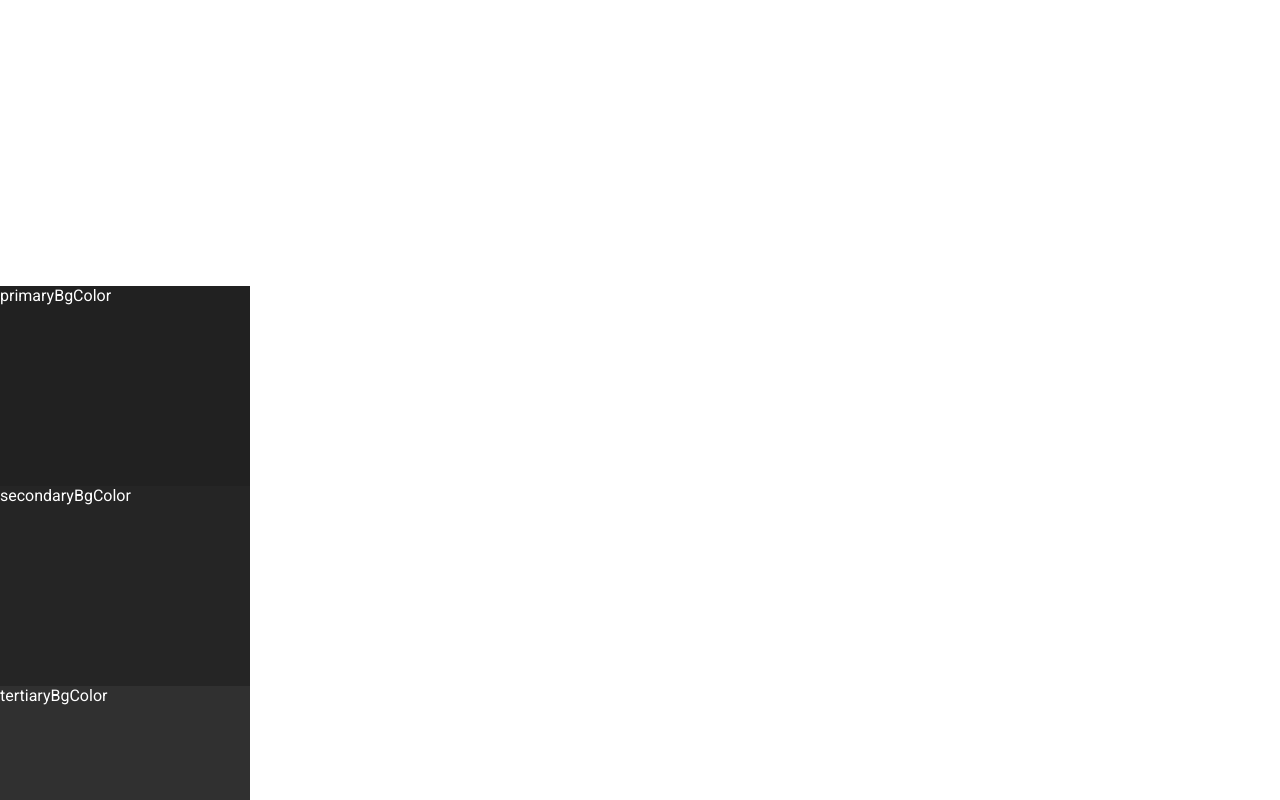
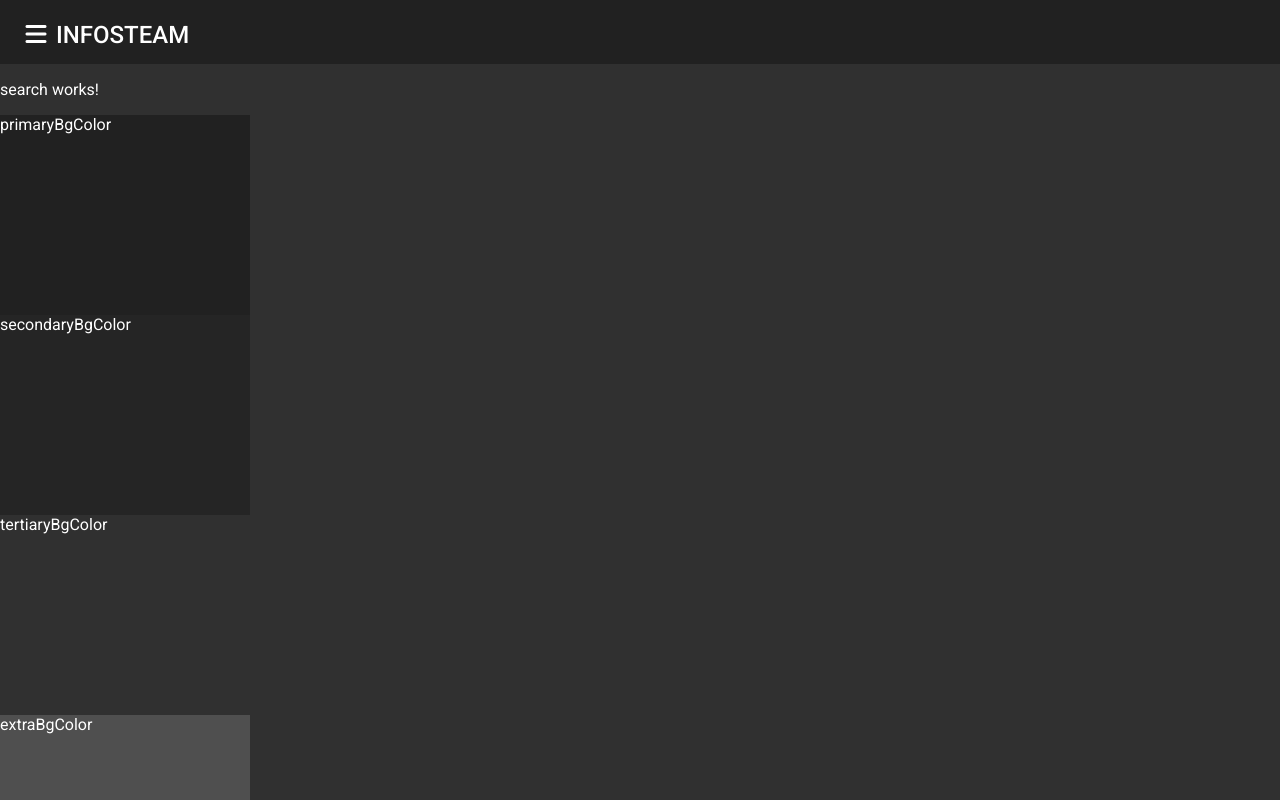
Before and after one commit to KoreanJuice/InfoSteam-v1, an Angular app: page / in a window 1280 px wide. Shown: the top 800 px of the page. Built offline with nearby package versions, Linux system fonts and the light colour scheme.

Commit message:
Added side nav

```diff
--- a/src/app/app.component.html
+++ b/src/app/app.component.html
@@ -1,14 +1,29 @@
-<h1>Home page works!</h1>
-<p>there goes a scroll :)</p>
+<mat-toolbar class="primaryBgColor">
+    <button mat-icon-button class="btnMenuIcon" (click)="drawer.toggle()">
+        <i class="fas fa-bars"></i>
+    </button>
+    <div>
+        <div class="title">{{ title | uppercase }}</div>
+    </div>
+</mat-toolbar>
 
-<h2>
-    <a [routerLink]="['']">MAIN !</a>
-</h2>
-<h3>
-    <a [routerLink]="['help']">HELP !</a>
-</h3>
-<h4>
-    <a [routerLink]="['xyz']">XYZ !</a>
-</h4>
+<mat-drawer-container [hasBackdrop]="true" class="drawer-container scroll">
+    <mat-drawer #drawer [mode]="over" class="drawer">
+        <div class="drawer-item">
+            <i class="fas fa-search"></i>
+            <a [routerLink]="['']">Buscador</a>
+        </div>
+        <div class="drawer-item">
+            <i class="fas fa-search-dollar"></i>
+            <a [routerLink]="['price-tracker']">Price tracker</a>
+        </div>
+        <div class="drawer-item">
+            <i class="fas fa-info"></i>
+            <a [routerLink]="['help']">Help</a>
+        </div>
+    </mat-drawer>
 
-<router-outlet></router-outlet>
+    <mat-drawer-content>
+        <router-outlet></router-outlet>
+    </mat-drawer-content>
+</mat-drawer-container>
--- a/src/app/app.component.scss
+++ b/src/app/app.component.scss
@@ -1,5 +1 @@
 @import '../styles.scss';
-
-* {
-    text-align: center;
-}
--- a/src/app/app.component.ts
+++ b/src/app/app.component.ts
@@ -1,10 +1,21 @@
-import { Component } from '@angular/core';
+import { Component, OnInit } from '@angular/core';
 
 @Component({
   selector: 'app-root',
   templateUrl: './app.component.html',
   styleUrls: ['./app.component.scss']
 })
-export class AppComponent {
-  title = 'InfoSteam';
+export class AppComponent implements OnInit {
+
+  public title = 'InfoSteam';
+  public over = 'over';
+  public loading: boolean;
+
+  constructor(
+  ) { }
+
+  ngOnInit(): void {
+    this.loading = false;
+  }
+
 }
```
